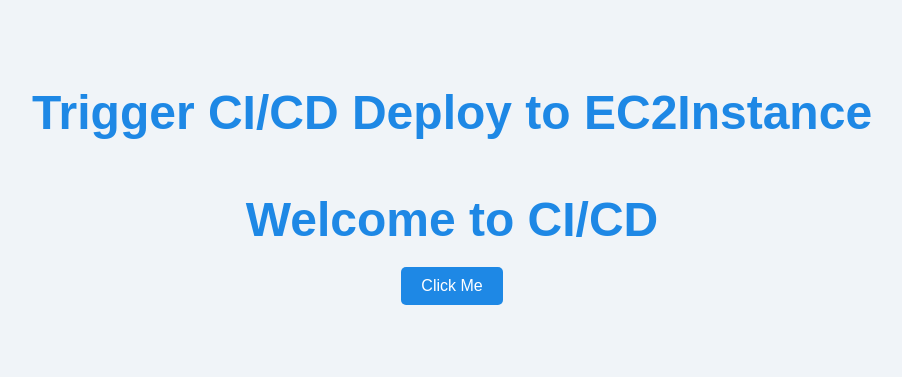
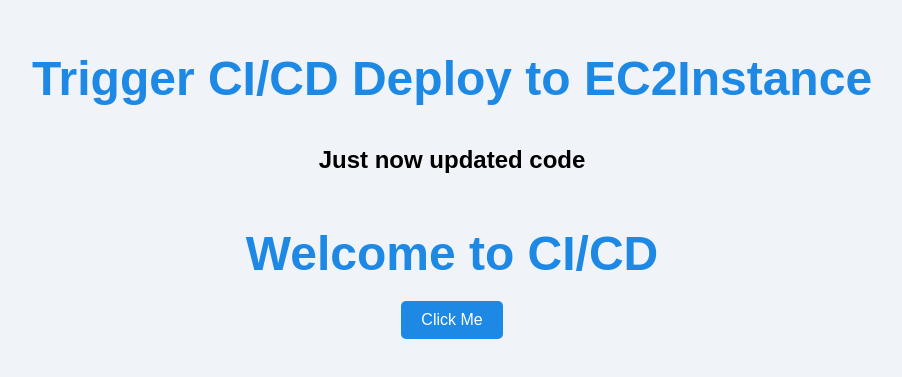
Before and after one commit to venkysagarb/static-website-ci, a plain HTML site: page index.html in a window 1280 px wide. Shown: the part 221-598 px from the top of the page, without its empty margins (188-1090 px from the left). Drawn offline with Linux system fonts and the light colour scheme.

Commit message:
latest updated

```diff
--- a/index.html
+++ b/index.html
@@ -5,6 +5,7 @@
   <meta name="viewport" content="width=device-width, initial-scale=1.0" />
   <title>Welcome to CI/CD</title>
   <h1>Trigger CI/CD Deploy to EC2Instance</h1>
+  <h2>Just now updated code</h2>
   <style>
     body {
       background-color: #f0f4f8;
```
